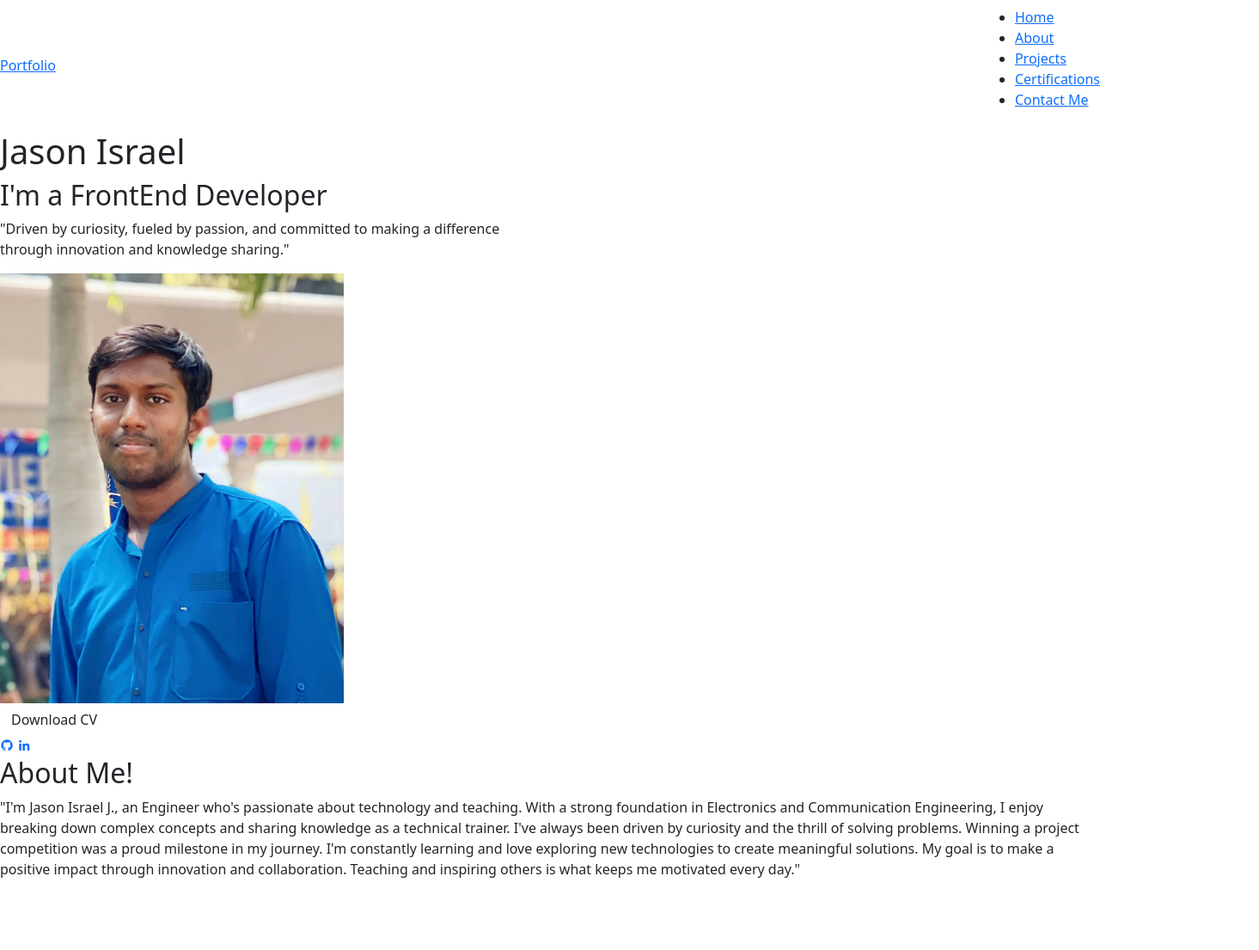
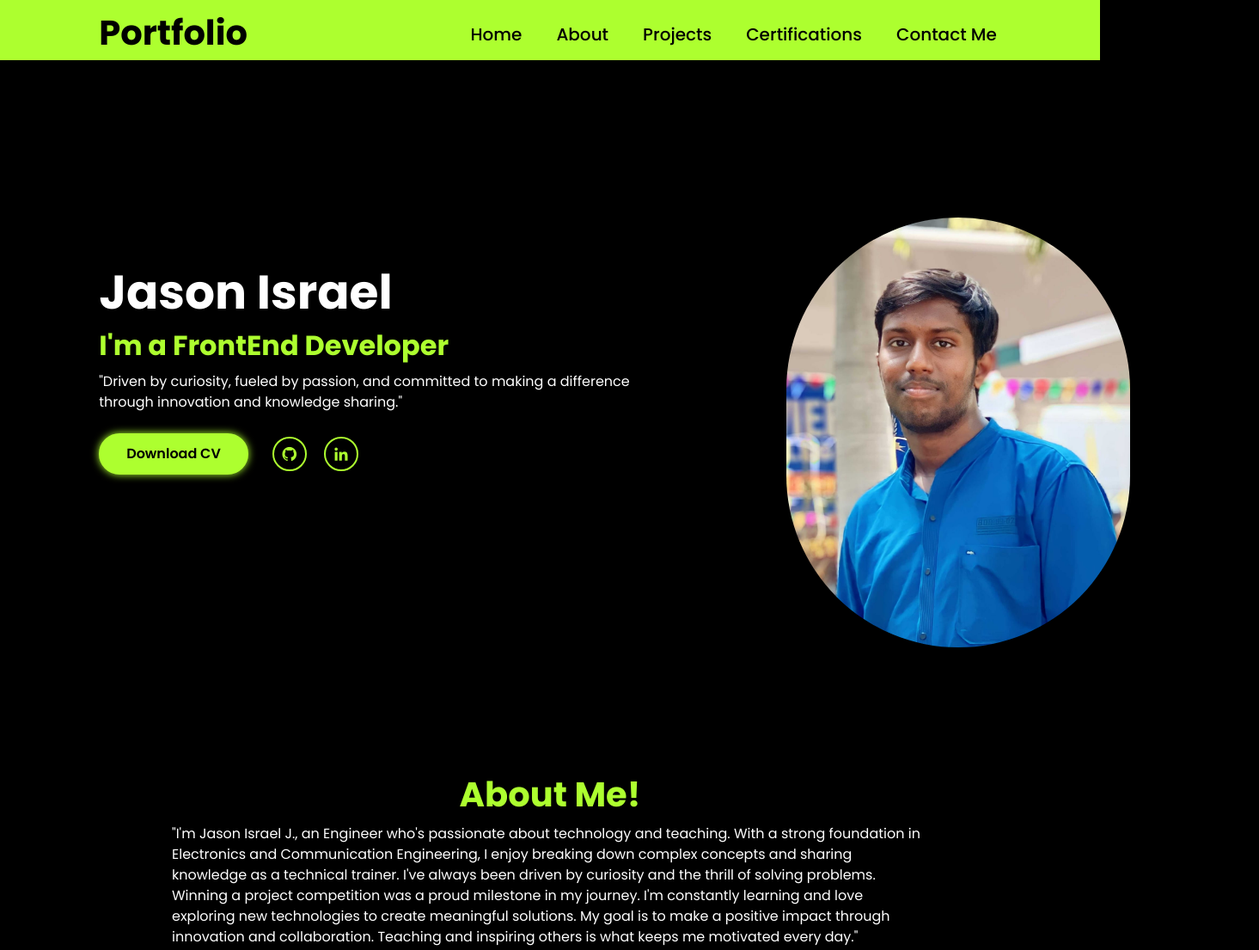
Before and after one commit to jason-israel-7/my-portfolio, a plain HTML site: page index.html in a window 1280 px wide. Shown: the top 1105 px of the page at 86% size, 1465 px wide, since content can reach past the window. Drawn offline with nearby package versions, Linux system fonts and the light colour scheme.

Commit message:
Update index.html

```diff
--- a/index.html
+++ b/index.html
@@ -8,7 +8,7 @@
   <link rel="icon" href="./assets/cv.png">
   <link href="https://cdn.jsdelivr.net/npm/bootstrap@5.3.3/dist/css/bootstrap.min.css" rel="stylesheet"
     integrity="sha384-QWTKZyjpPEjISv5WaRU9OFeRpok6YctnYmDr5pNlyT2bRjXh0JMhjY6hW+ALEwIH" crossorigin="anonymous">
-  <link rel="stylesheet" href="./portfolio.css">
+  <link rel="stylesheet" href="./style.css">
   <link href='https://unpkg.com/boxicons@2.1.4/css/boxicons.min.css' rel='stylesheet'>
   <link rel="preconnect" href="https://fonts.googleapis.com">
   <link rel="preconnect" href="https://fonts.gstatic.com" crossorigin>
```
